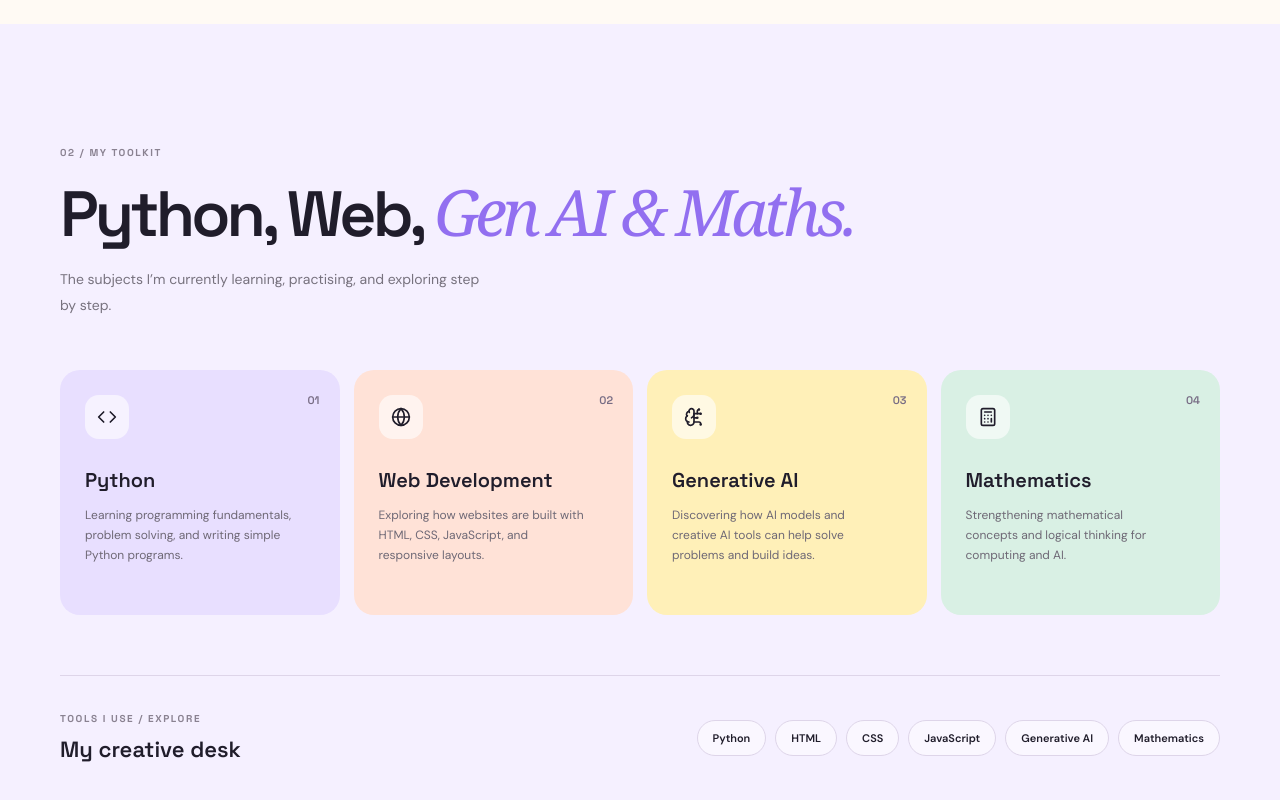
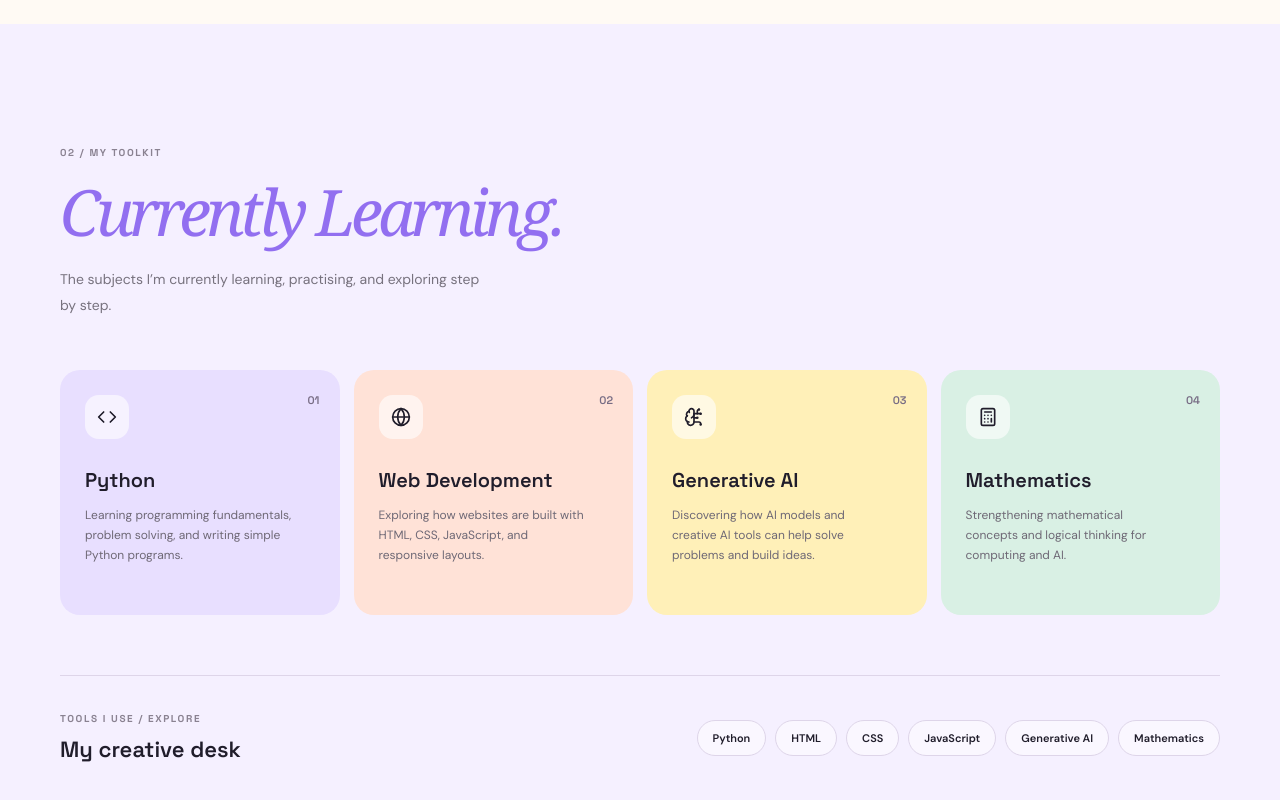
Before and after one commit to gagjvbf-a11y/Professional-Personal-Portfolio-Website, a plain HTML site: page index.html in a window 1280 px wide. Shown: the part 1568-2368 px from the top of the page. Drawn offline with nearby package versions, Linux system fonts and the light colour scheme.

Commit message:
Change skills section heading to Currently Learning

```diff
--- a/index.html
+++ b/index.html
@@ -66,7 +66,7 @@
 
     <section class="section skills-section" id="skills">
       <div class="container">
-        <div class="section-heading reveal"><p class="eyebrow">02 / MY TOOLKIT</p><h2>Python, Web, <span class="serif-accent">Gen AI & Maths.</span></h2><p class="section-subtitle">The subjects I’m currently learning, practising, and exploring step by step.</p></div>
+        <div class="section-heading reveal"><p class="eyebrow">02 / MY TOOLKIT</p><h2><span class="serif-accent">Currently Learning.</span></h2><p class="section-subtitle">The subjects I’m currently learning, practising, and exploring step by step.</p></div>
         <div class="skills-grid">
           <article class="skill-card skill-lilac reveal"><div class="skill-icon"><i data-lucide="code"></i></div><h3>Python</h3><p>Learning programming fundamentals, problem solving, and writing simple Python programs.</p><span class="skill-number">01</span></article>
           <article class="skill-card skill-peach reveal"><div class="skill-icon"><i data-lucide="globe"></i></div><h3>Web Development</h3><p>Exploring how websites are built with HTML, CSS, JavaScript, and responsive layouts.</p><span class="skill-number">02</span></article>
```
